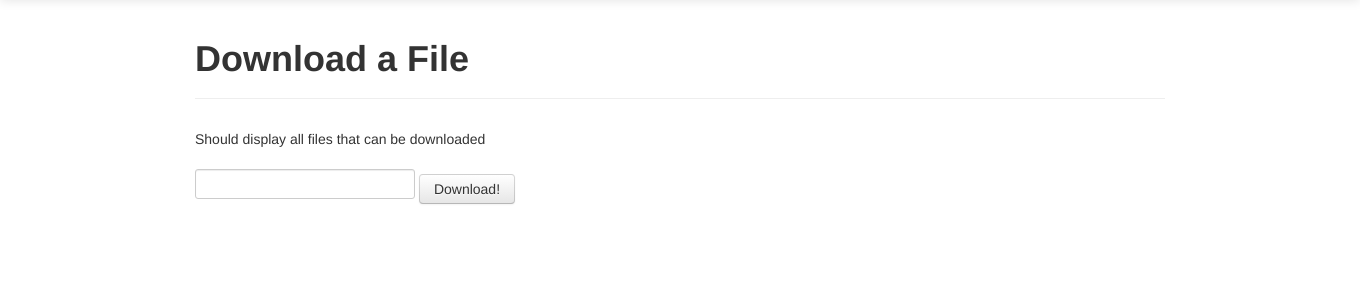
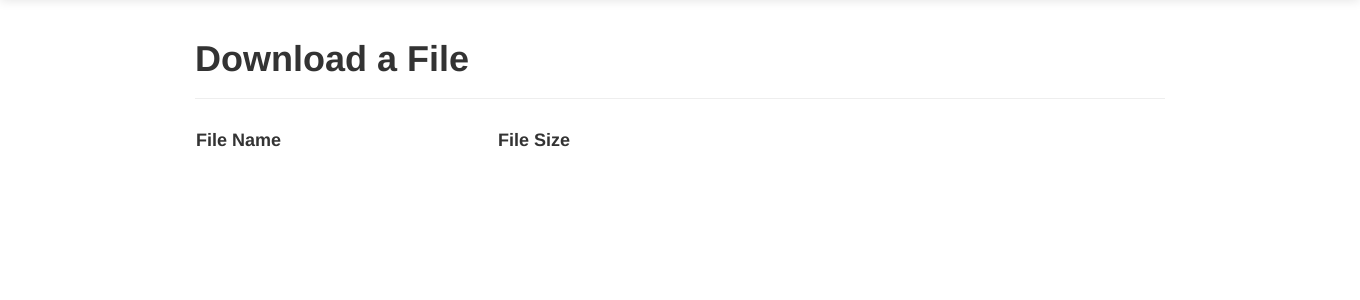
Before and after one commit to shawn-huesman/Wiki-System, a Flask app: page /download/ in a window 1360 px wide. Shown: the part 41-341 px from the top of the page. Run offline with Flask 2, Linux system fonts and the light colour scheme; lists and menus that the app fills with data are empty; some libraries are stand-ins or nearby versions.

Commit message:
Added functionality to see file name and file size on downloads page. File names are hyperlinked to the page to download them.

```diff
--- a/Riki/wiki/web/routes.py
+++ b/Riki/wiki/web/routes.py
@@ -2,6 +2,8 @@
     Routes
     ~~~~~~
 """
+import math
+import os
 import os.path
 import platform
 from flask import Blueprint
@@ -174,24 +176,40 @@ def user_delete(user_id):
     pass
 
 @bp.route('/download/')
-def download():
-    return render_template('downloads.html')
-
 @bp.route('/download/<path:filename>', methods=['GET','POST'])
-def send_foo(filename):
+def download(filename=None):
     from flask import send_from_directory
     from Riki import app
 
+    upload_file_name = []
+    upload_file_size = []
+    upload_file_path = []
+
+    for file in os.listdir(os.getcwd() + '/uploads'):
+        upload_file_name.append(file)
+        upload_file_size.append(convert_size(os.path.getsize(os.path.join(os.getcwd() + '/uploads', file))))
+        upload_file_path.append(file)
+
     path = app.config['UPLOAD_FOLDER']
-    return send_from_directory(path, filename, as_attachment=True)
+    if filename is not None:
+        return send_from_directory(path, filename, as_attachment=True)
+    else:
+        return render_template('downloads.html', upload_file_name=upload_file_name, upload_file_size=upload_file_size, upload_file_path=upload_file_path)
 
+def convert_size(size_bytes):
+   if size_bytes == 0:
+       return "0B"
+   size_name = ("B", "KB", "MB", "GB", "TB", "PB", "EB", "ZB", "YB")
+   i = int(math.floor(math.log(size_bytes, 1024)))
+   p = math.pow(1024, i)
+   s = round(size_bytes / p, 2)
+   return "%s %s" % (s, size_name[i])
 
 # Endpoint called when visiting the tab 'Upload File'
 # which later renders the 'upload.html' template.
 @bp.route('/upload/')
 def upload():
     return render_template('upload.html')
-
 
 # Endpoint called after submitting a file to upload
 # it creates a path and filename and saves it to the folder
@@ -220,7 +238,6 @@ def upload_file():
         flash( 'File successfully uploaded' )
         return redirect( '/upload' )
 
-
 """
     Error Handlers
     ~~~~~~~~~~~~~~
--- a/Riki/wiki/web/templates/downloads.html
+++ b/Riki/wiki/web/templates/downloads.html
@@ -6,10 +6,17 @@
 
 {% block content %}
 
-   <div class="container" align="left">
-        Should display all files that can be downloaded <br><br>
-        <input type="text" id="qta_field" name="file" />
-		<a href="/download/" target="blank"><button class='btn btn-default'>Download!</button></a>
-   </div>
+    <table>
+        <th style="text-align: left; font-size: large; width:300px">File Name</th>
+        <th style="text-align: left; font-size: large; width:100px">File Size</th>
+
+        {% for i in range(0, upload_file_name | length) %}
+            <tr>
+                <td style="width:300px">
+                    <a href="{{ url_for('wiki.download', filename=upload_file_name[i]) }}">{{ upload_file_name[i] }}</a></td>
+                <td style="width:100px">{{ upload_file_size[i] }}</td>
+            </tr>
+        {% endfor %}
+    </table>
 
 {% endblock %}
```
